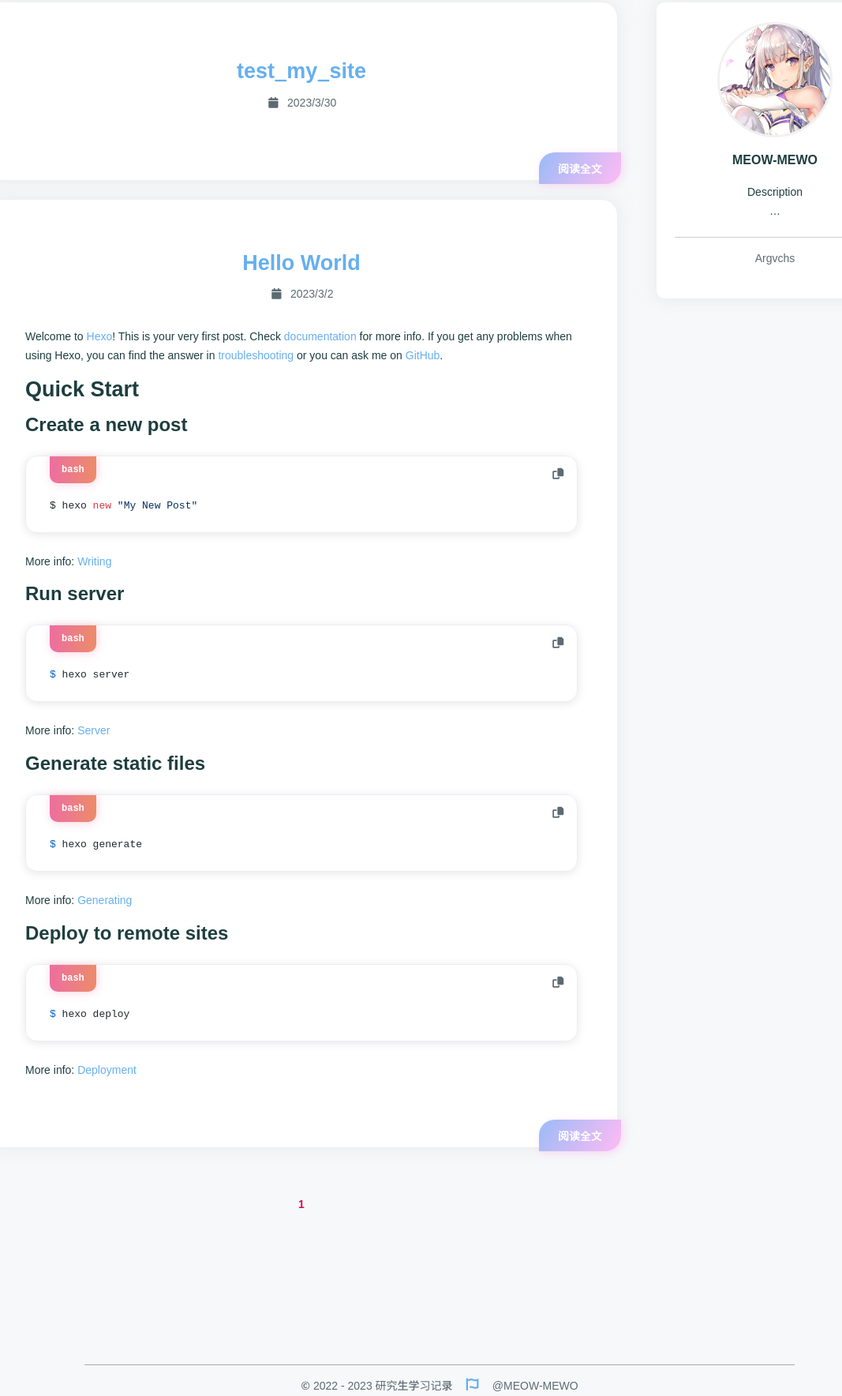
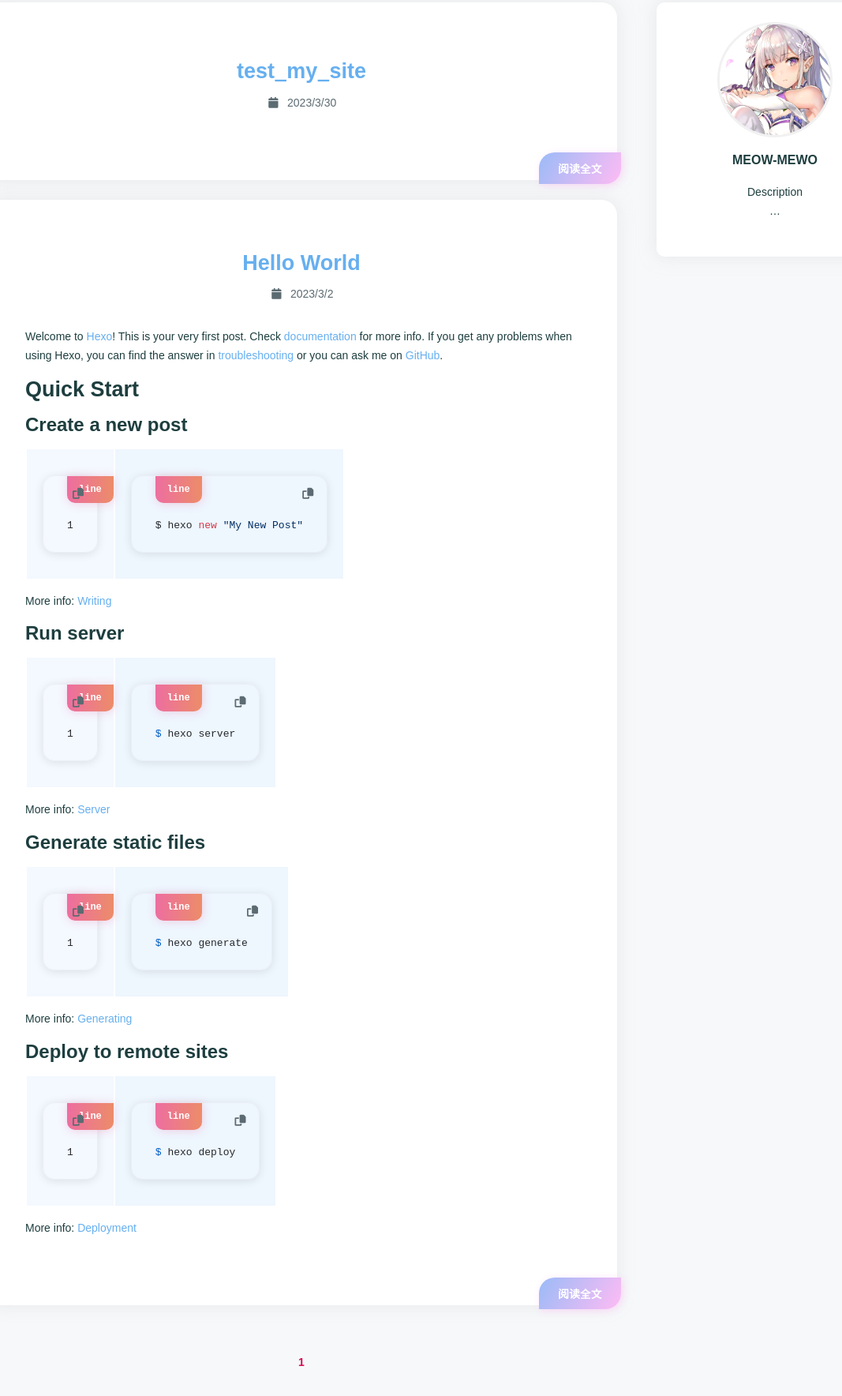
Before and after one commit to c-haos-onfusion/c-haos-onfusion.github.io, a plain HTML site: page index.html in a window 1280 px wide. Shown: the part 827-2595 px from the top of the page at 79% size, without its empty margins (83-1150 px from the left). Drawn offline with nearby package versions, Linux system fonts and the light colour scheme; a web font is replaced by a local one.

Commit message:
Site updated: 2023-03-31 09:27:44

```diff
--- a/index.html
+++ b/index.html
@@ -212,17 +212,17 @@
         <div class="content" v-pre>
 
             <p>Welcome to <a target="_blank" rel="noopener" href="https://hexo.io/">Hexo</a>! This is your very first post. Check <a target="_blank" rel="noopener" href="https://hexo.io/docs/">documentation</a> for more info. If you get any problems when using Hexo, you can find the answer in <a target="_blank" rel="noopener" href="https://hexo.io/docs/troubleshooting.html">troubleshooting</a> or you can ask me on <a target="_blank" rel="noopener" href="https://github.com/hexojs/hexo/issues">GitHub</a>.</p>
-<h2 id="Quick-Start"><a href="#Quick-Start" class="headerlink" title="Quick Start"></a>Quick Start</h2><h3 id="Create-a-new-post"><a href="#Create-a-new-post" class="headerlink" title="Create a new post"></a>Create a new post</h3><pre><code class="bash">$ hexo new &quot;My New Post&quot;
-</code></pre>
+<h2 id="Quick-Start"><a href="#Quick-Start" class="headerlink" title="Quick Start"></a>Quick Start</h2><h3 id="Create-a-new-post"><a href="#Create-a-new-post" class="headerlink" title="Create a new post"></a>Create a new post</h3><figure class="highlight bash"><table><tr><td class="gutter"><pre><span class="line">1</span><br></pre></td><td class="code"><pre><span class="line">$ hexo new <span class="string">&quot;My New Post&quot;</span></span><br></pre></td></tr></table></figure>
+
 <p>More info: <a target="_blank" rel="noopener" href="https://hexo.io/docs/writing.html">Writing</a></p>
-<h3 id="Run-server"><a href="#Run-server" class="headerlink" title="Run server"></a>Run server</h3><pre><code class="bash">$ hexo server
-</code></pre>
+<h3 id="Run-server"><a href="#Run-server" class="headerlink" title="Run server"></a>Run server</h3><figure class="highlight bash"><table><tr><td class="gutter"><pre><span class="line">1</span><br></pre></td><td class="code"><pre><span class="line">$ hexo server</span><br></pre></td></tr></table></figure>
+
 <p>More info: <a target="_blank" rel="noopener" href="https://hexo.io/docs/server.html">Server</a></p>
-<h3 id="Generate-static-files"><a href="#Generate-static-files" class="headerlink" title="Generate static files"></a>Generate static files</h3><pre><code class="bash">$ hexo generate
-</code></pre>
+<h3 id="Generate-static-files"><a href="#Generate-static-files" class="headerlink" title="Generate static files"></a>Generate static files</h3><figure class="highlight bash"><table><tr><td class="gutter"><pre><span class="line">1</span><br></pre></td><td class="code"><pre><span class="line">$ hexo generate</span><br></pre></td></tr></table></figure>
+
 <p>More info: <a target="_blank" rel="noopener" href="https://hexo.io/docs/generating.html">Generating</a></p>
-<h3 id="Deploy-to-remote-sites"><a href="#Deploy-to-remote-sites" class="headerlink" title="Deploy to remote sites"></a>Deploy to remote sites</h3><pre><code class="bash">$ hexo deploy
-</code></pre>
+<h3 id="Deploy-to-remote-sites"><a href="#Deploy-to-remote-sites" class="headerlink" title="Deploy to remote sites"></a>Deploy to remote sites</h3><figure class="highlight bash"><table><tr><td class="gutter"><pre><span class="line">1</span><br></pre></td><td class="code"><pre><span class="line">$ hexo deploy</span><br></pre></td></tr></table></figure>
+
 <p>More info: <a target="_blank" rel="noopener" href="https://hexo.io/docs/one-command-deployment.html">Deployment</a></p>
 
 
@@ -266,14 +266,6 @@
         </div>
 
 
-        <div class="friend-links">
-
-            <div class="friend-link">
-                <a target="_blank" rel="noopener" href="https://argvchs.netlify.app">Argvchs</a>
-            </div>
-
-        </div>
-
     </div>
 </div>
 
@@ -285,7 +277,7 @@
     <div id="footer-wrap">
         <div>
             &copy;
-            2022 - 2023 研究生学习记录
+            2023 - 2023 研究生学习记录
             <span id="footer-icon">
                 <i class="fa-solid fa-font-awesome fa-fw"></i>
             </span>
```
Also changed, not shown: 2023/03/02/hello-world/index.html (+9 -9 lines), 2023/03/30/test-my-site/index.html (+1 -1 lines), archives/2023/03/index.html (+1 -1 lines), archives/2023/index.html (+1 -1 lines), archives/index.html (+1 -1 lines).
